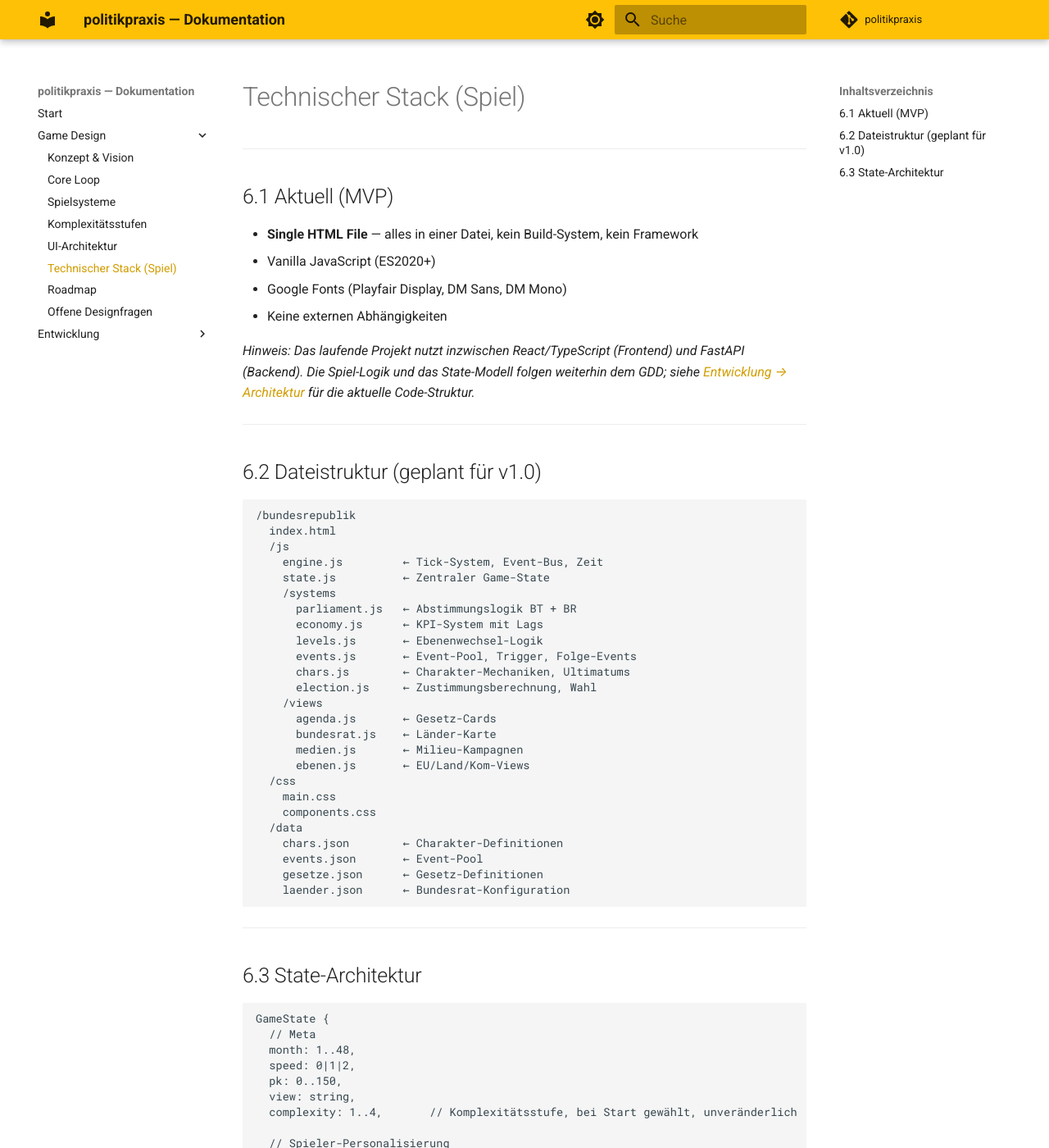
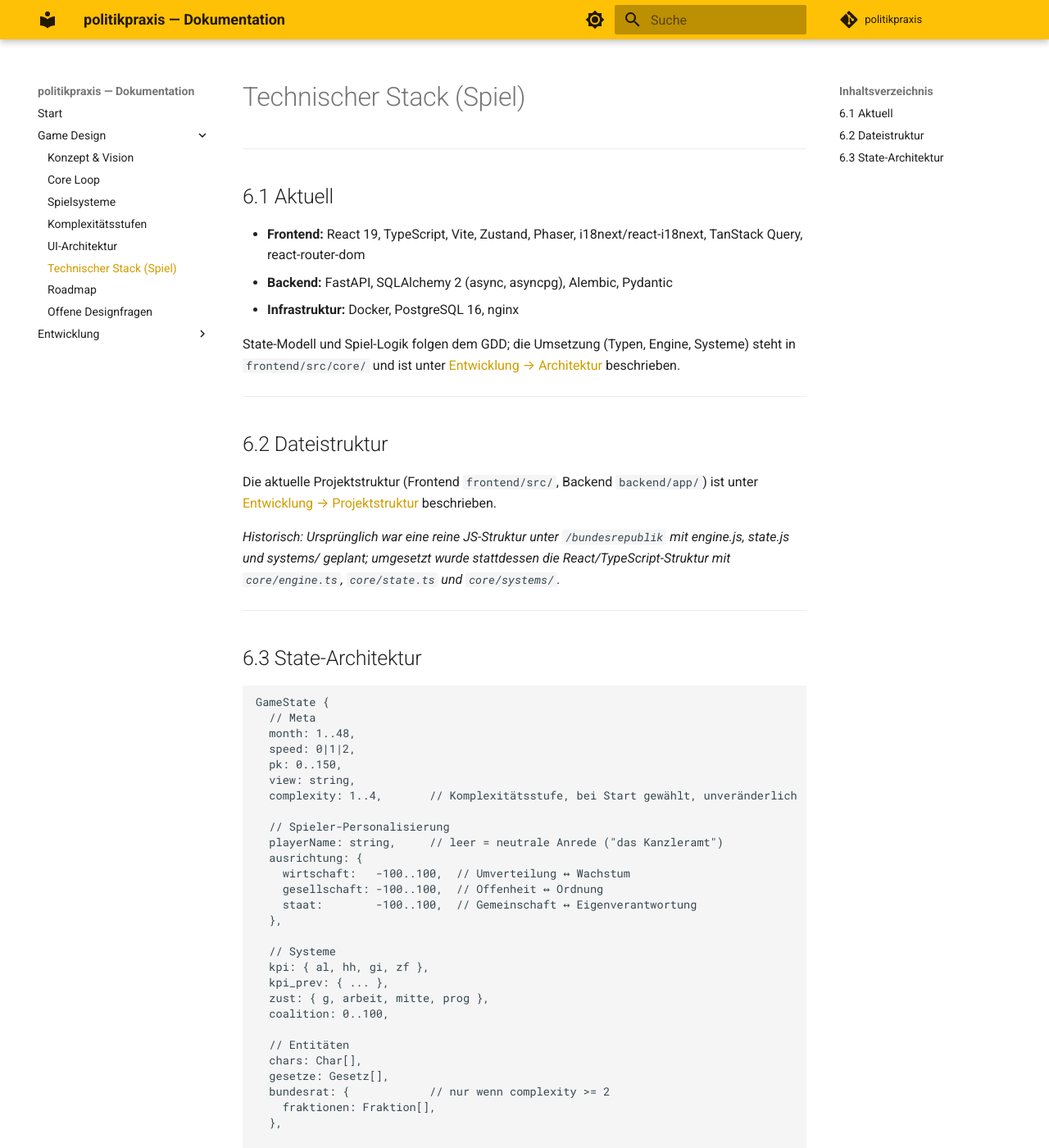
Before and after one commit to lichtbaer/politikpraxis, an MkDocs documentation site: the page built from docs/game-design/tech-stack.md, in a window 1280 px wide and 1400 px high. Shown: the whole window at 82% size. Built offline with MkDocs 1.6.1 and Material for MkDocs 9.7.7, drawn with Linux system fonts in a browser that asks for light colours; comment, search, counter and statistics services are not loaded.

Commit message:
Update documentation and project structure for improved clarity and functionality
- Enhanced AGENTS.md and README.md to include new technologies (i18next, react-router-dom) and updated development instructions for testing.
- Revised architecture and project structure documentation to reflect changes in backend organization and added details on new services and content management.
- Improved clarity in game design documentation by consolidating tech stack information and updating references to the current project structure.

````diff
--- a/docs/game-design/tech-stack.md
+++ b/docs/game-design/tech-stack.md
@@ -2,46 +2,21 @@
 
 ---
 
-## 6.1 Aktuell (MVP)
+## 6.1 Aktuell
 
-- **Single HTML File** — alles in einer Datei, kein Build-System, kein Framework
-- Vanilla JavaScript (ES2020+)
-- Google Fonts (Playfair Display, DM Sans, DM Mono)
-- Keine externen Abhängigkeiten
+- **Frontend:** React 19, TypeScript, Vite, Zustand, Phaser, i18next/react-i18next, TanStack Query, react-router-dom
+- **Backend:** FastAPI, SQLAlchemy 2 (async, asyncpg), Alembic, Pydantic
+- **Infrastruktur:** Docker, PostgreSQL 16, nginx
 
-*Hinweis: Das laufende Projekt nutzt inzwischen React/TypeScript (Frontend) und FastAPI (Backend). Die Spiel-Logik und das State-Modell folgen weiterhin dem GDD; siehe [Entwicklung → Architektur](../entwicklung/architektur.md) für die aktuelle Code-Struktur.*
+State-Modell und Spiel-Logik folgen dem GDD; die Umsetzung (Typen, Engine, Systeme) steht in `frontend/src/core/` und ist unter [Entwicklung → Architektur](../entwicklung/architektur.md) beschrieben.
 
 ---
 
-## 6.2 Dateistruktur (geplant für v1.0)
+## 6.2 Dateistruktur
 
-```
-/bundesrepublik
-  index.html
-  /js
-    engine.js         ← Tick-System, Event-Bus, Zeit
-    state.js          ← Zentraler Game-State
-    /systems
-      parliament.js   ← Abstimmungslogik BT + BR
-      economy.js      ← KPI-System mit Lags
-      levels.js       ← Ebenenwechsel-Logik
-      events.js       ← Event-Pool, Trigger, Folge-Events
-      chars.js        ← Charakter-Mechaniken, Ultimatums
-      election.js     ← Zustimmungsberechnung, Wahl
-    /views
-      agenda.js       ← Gesetz-Cards
-      bundesrat.js    ← Länder-Karte
-      medien.js       ← Milieu-Kampagnen
-      ebenen.js       ← EU/Land/Kom-Views
-  /css
-    main.css
-    components.css
-  /data
-    chars.json        ← Charakter-Definitionen
-    events.json       ← Event-Pool
-    gesetze.json      ← Gesetz-Definitionen
-    laender.json      ← Bundesrat-Konfiguration
-```
+Die aktuelle Projektstruktur (Frontend `frontend/src/`, Backend `backend/app/`) ist unter [Entwicklung → Projektstruktur](../entwicklung/projektstruktur.md) beschrieben.
+
+*Historisch: Ursprünglich war eine reine JS-Struktur unter `/bundesrepublik` mit engine.js, state.js und systems/ geplant; umgesetzt wurde stattdessen die React/TypeScript-Struktur mit `core/engine.ts`, `core/state.ts` und `core/systems/`.*
 
 ---
 
````
Also changed, not shown: AGENTS.md (+12 -6 lines), README.md (+2 -2 lines), docs/entwicklung/architektur.md (+19 -11 lines), docs/entwicklung/projektstruktur.md (+22 -4 lines).
